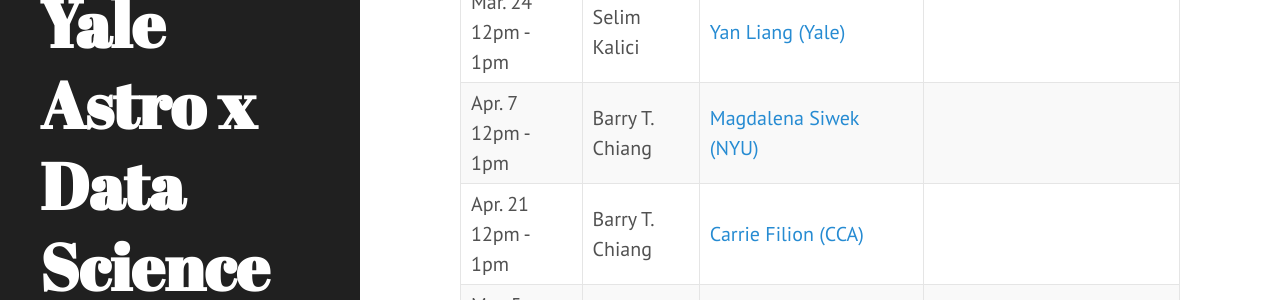
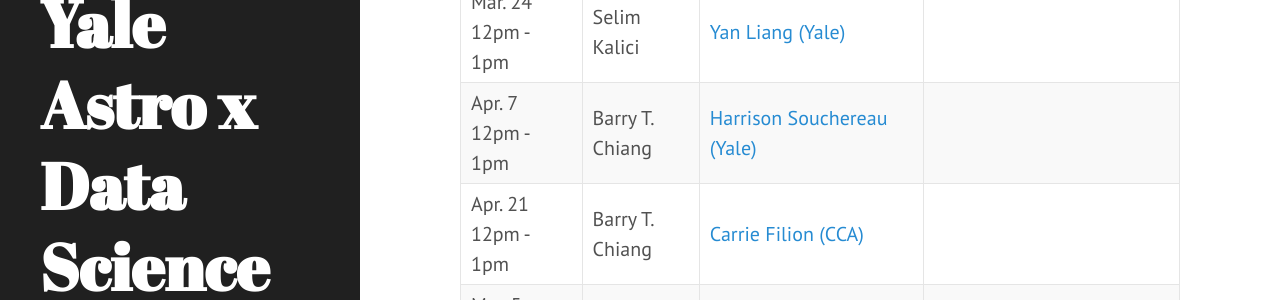
Before and after one commit to yale-dsaas/yale-dsaas.github.io, a Jekyll site: the page built from _posts/2026-01-01-springschedule.md, in a window 1280 px wide and 900 px high, scrolled down 528 px. Shown: the part 155-455 px from the top of the window. Built offline with Jekyll 4.4.1, drawn with Linux system fonts in a browser that asks for light colours.

```diff
--- a/_posts/2026-01-01-springschedule.md
+++ b/_posts/2026-01-01-springschedule.md
@@ -42,7 +42,7 @@
     <tr>
       <td>Apr. 7<br>12pm - 1pm</td>
       <td>Barry T. Chiang</td>
-      <td><a href="https://mssiwek.github.io/">Magdalena Siwek (NYU)</a></td>
+      <td><a href="https://hsouch.github.io/">Harrison Souchereau (Yale)</a></td>
       <td></td>
     </tr>
     <tr>
```
